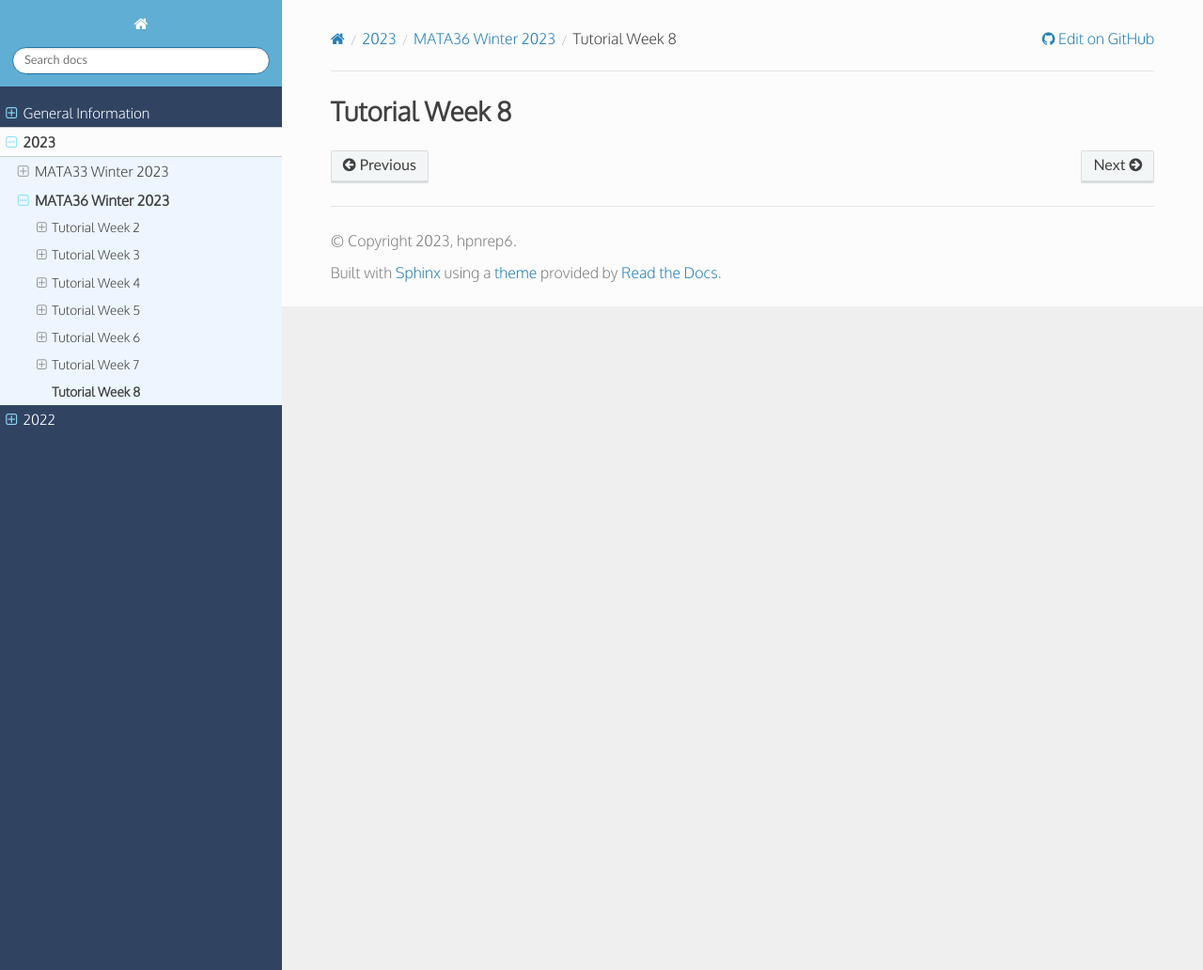
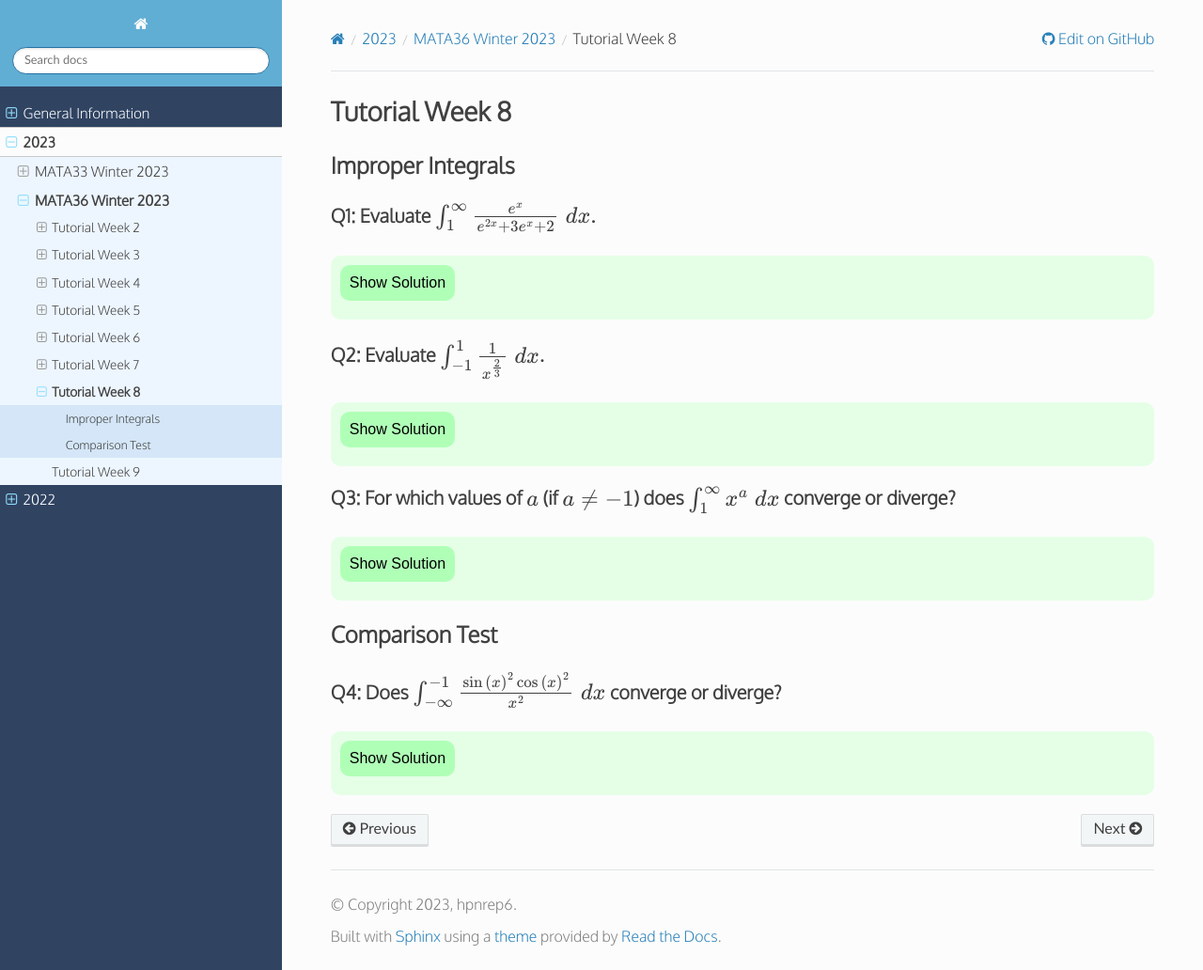
Before and after one commit to hpnrep6/t, a Sphinx documentation site: the page built from source/2023/mata36_winter/tutorial8.rst, in a window 1280 px wide and 1032 px high. Shown: the whole window at 94% size. Built offline with Sphinx 7.4.7 and the Read the Docs theme 2.0.0, drawn with Linux system fonts in a browser that asks for light colours.

Commit message:
Tutorial 8

```diff
--- a/source/2023/mata33_winter/mata33.rst
+++ b/source/2023/mata33_winter/mata33.rst
@@ -17,3 +17,4 @@ MATA33 Winter 2023
    tutorial6
    tutorial7
    tutorial8
+   tutorial9
--- a/source/2023/mata36_winter/mata36.rst
+++ b/source/2023/mata36_winter/mata36.rst
@@ -19,3 +19,4 @@ Unofficial discord server: https://discord.gg/zjCeB6ZgZ7
    tutorial6
    tutorial7
    tutorial8
+   tutorial9
--- a/source/2023/mata36_winter/tutorial8.rst
+++ b/source/2023/mata36_winter/tutorial8.rst
@@ -13,3 +13,77 @@ Tutorial Week 8
       tex: {packages: {'[+]': ['ams']}}
       };
       </script>
+
+Improper Integrals
+------------------
+
+Q1: Evaluate :math:`\int_1^\infty \frac{e^x}{e^{2x} + 3e^x + 2} \; dx`.
+~~~~~~~~~~~~~~~~~~~~~~~~~~~~~~~~~~~~~~~~~~~~~~~~~~~~~~~~~~~~~~~~~~~~~~~
+
+.. raw:: html
+
+   <div class="answer-container">
+      <button onClick="toggleClicked(this)" class="show-answer-button">Show Solution</button>
+      <div class="answer">
+
+.. image:: ./images/t8/1.jpeg
+   :width: 700
+
+.. raw:: html
+
+        </div>
+    </div>
+
+Q2: Evaluate :math:`\int_{-1}^1 \frac{1}{x^{\frac{2}{3}}} \; dx`.
+~~~~~~~~~~~~~~~~~~~~~~~~~~~~~~~~~~~~~~~~~~~~~~~~~~~~~~~~~~~~~~~~~
+
+.. raw:: html
+
+   <div class="answer-container">
+      <button onClick="toggleClicked(this)" class="show-answer-button">Show Solution</button>
+      <div class="answer">
+
+.. image:: ./images/t8/2.jpeg
+   :width: 700
+
+.. raw:: html
+
+        </div>
+    </div>
+
+Q3: For which values of :math:`a` (if :math:`a \neq -1`) does :math:`\int_1^\infty x^a \; dx` converge or diverge?
+~~~~~~~~~~~~~~~~~~~~~~~~~~~~~~~~~~~~~~~~~~~~~~~~~~~~~~~~~~~~~~~~~~~~~~~~~~~~~~~~~~~~~~~~~~~~~~~~~~~~~~~~~~~~~~~~~~
+
+.. raw:: html
+
+   <div class="answer-container">
+      <button onClick="toggleClicked(this)" class="show-answer-button">Show Solution</button>
+      <div class="answer">
+
+.. image:: ./images/t8/3.jpeg
+   :width: 700
+
+.. raw:: html
+
+        </div>
+    </div>
+
+Comparison Test
+---------------
+
+Q4: Does :math:`\int_{-\infty}^{-1} \frac{\sin\left(x\right)^{2}\cos\left(x\right)^{2}}{x^{2}} \; dx` converge or diverge?
+~~~~~~~~~~~~~~~~~~~~~~~~~~~~~~~~~~~~~~~~~~~~~~~~~~~~~~~~~~~~~~~~~~~~~~~~~~~~~~~~~~~~~~~~~~~~~~~~~~~~~~~~~~~~~~~~~~~~~~~~~~
+
+.. raw:: html
+
+   <div class="answer-container">
+      <button onClick="toggleClicked(this)" class="show-answer-button">Show Solution</button>
+      <div class="answer">
+
+.. image:: ./images/t8/4.jpeg
+   :width: 700
+
+.. raw:: html
+
+        </div>
+    </div>
```
Also changed, not shown: source/2023/mata33_winter/tutorial8.rst (+75 -0 lines), source/2023/mata33_winter/tutorial9.rst (added, +15 -0 lines), source/2023/mata36_winter/tutorial9.rst (added, +15 -0 lines), source/2023/mata33_winter/images/t8/1.jpeg (added), source/2023/mata33_winter/images/t8/2.jpeg (added), source/2023/mata33_winter/images/t8/3.jpeg (added), source/2023/mata33_winter/images/t8/4.jpeg (added), source/2023/mata36_winter/images/t8/1.jpeg (added), source/2023/mata36_winter/images/t8/2.jpeg (added), source/2023/mata36_winter/images/t8/3.jpeg (added), source/2023/mata36_winter/images/t8/4.jpeg (added), 1 other file.
